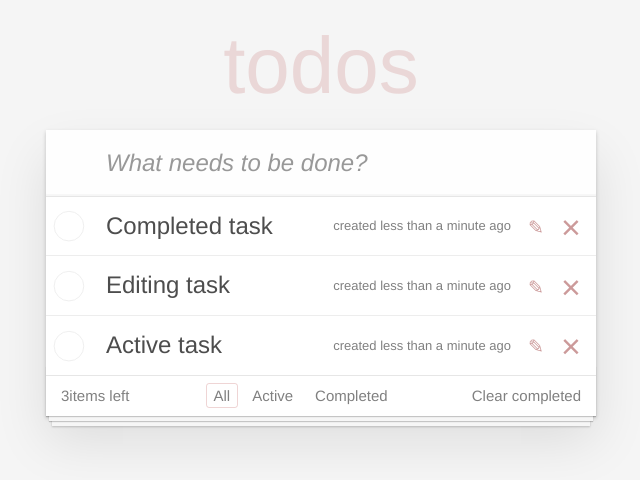
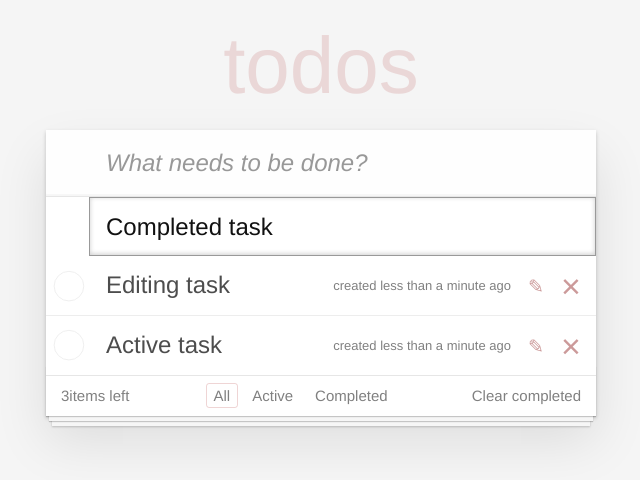
Before and after one commit to seva123321/todoList, a React (Vite) app: page / in a window 1280 px wide. Both pictures are taken after a click on the button 855 px from the left and 227 px from the top of the page. Shown: the top 480 px of the page, without its empty margins (319-959 px from the left). Built offline with nearby package versions, Linux system fonts and the light colour scheme.

Commit message:
add ability edit task name

```diff
--- a/src/UI/Input/Input.jsx
+++ b/src/UI/Input/Input.jsx
@@ -2,7 +2,7 @@ import PropTypes from 'prop-types'
 import './Input.css'
 
 function Input({ id, className = '', ...attrs }) {
-  return <input name={id} className={className} {...attrs} />
+  return <input id={id} className={className} {...attrs} />
 }
 
 Input.propTypes = {
--- a/src/components/App/App.jsx
+++ b/src/components/App/App.jsx
@@ -44,6 +44,7 @@ function reducer(todoData, action) {
     }
 
     case 'toggle_done': {
+      // changeArrayValues(todoData, action.id, {completed: !oldItem.completed})
       const index = todoData.findIndex((item) => item.id === action.id)
       const oldItem = todoData[index]
       const newItem = { ...oldItem, completed: !oldItem.completed }
@@ -59,6 +60,18 @@ function reducer(todoData, action) {
       return todoData.filter((el) => el.id !== action.id)
     }
 
+    case 'edited': {
+      const index = todoData.findIndex((item) => item.id === action.id)
+      const oldItem = todoData[index]
+      const newItem = { ...oldItem, description: action.description }
+
+      return [
+        ...todoData.slice(0, index),
+        newItem,
+        ...todoData.slice(index + 1),
+      ]
+    }
+
     case 'all_deleted': {
       return []
     }
@@ -68,12 +81,9 @@ function reducer(todoData, action) {
     }
   }
 }
-
 function App() {
   const [todoData, dispatch] = useReducer(reducer, tasks)
-  const [maxId, setMaxId] = useState(
-    [...tasks].sort((a, b) => a.id - b.id).at(-1).id
-  ) // useState(3)
+  const [maxId, setMaxId] = useState(Math.max(...tasks.map((task) => task.id)))
   const [filter, setFilter] = useState('all')
 
   const handleAddItem = (label) => {
@@ -89,6 +99,14 @@ function App() {
     dispatch({
       type: 'deleted',
       id,
+    })
+  }
+
+  const handleEditItem = (id, description) => {
+    dispatch({
+      type: 'edited',
+      id,
+      description,
     })
   }
 
@@ -132,6 +150,7 @@ function App() {
           todos={filteredTasks()}
           onDeleteItem={handleDeleteItem}
           onToggleDone={handleToggleDone}
+          onEditItem={handleEditItem}
         />
         <Footer
           todoCount={todoCount}
--- a/src/components/NewTaskForm/NewTaskForm.jsx
+++ b/src/components/NewTaskForm/NewTaskForm.jsx
@@ -23,6 +23,7 @@ function NewTaskForm({ onAddItem }) {
       <h1>todos</h1>
       <form onSubmit={handleSubmit}>
         <Input
+          id="new-todo"
           className="new-todo"
           placeholder="What needs to be done?"
           autoFocus
--- a/src/components/Task/Task.jsx
+++ b/src/components/Task/Task.jsx
@@ -12,30 +12,33 @@ function Task({
   checked = false,
   onDeleteItem = () => {},
   onToggleDone = () => {},
+  onEditItem = () => {},
 }) {
   const [timeAgo, setTimeAgo] = useState(formatDistanceToNow(new Date(created)))
   useEffect(() => {
     const idInterval = setInterval(() => {
       setTimeAgo(formatDistanceToNow(new Date(created)))
-    }, 10000)
+    }, 30_000)
 
     return () => clearInterval(idInterval)
   }, [created])
 
+  const inputId = description.slice(0, 5) + Math.random().toFixed(3)
+
   return (
     <div className="view">
       <Input
+        id={inputId}
         className="toggle"
         type="checkbox"
         onChange={onToggleDone}
         checked={checked}
-        id="complitedCheck"
       />
-      <label htmlFor="complitedCheck">
+      <label htmlFor={inputId}>
         <span className="description">{description}</span>
         <span className="created">{`created ${timeAgo} ago`}</span>
       </label>
-      <Button className="icon icon-edit" />
+      <Button className="icon icon-edit" onClick={onEditItem} />
       <Button className="icon icon-destroy" onClick={onDeleteItem} />
     </div>
   )
--- a/src/components/TaskList/TaskList.jsx
+++ b/src/components/TaskList/TaskList.jsx
@@ -1,28 +1,64 @@
+import { useState } from 'react'
 import './TaskList.css'
 import PropTypes from 'prop-types'
 
 import Task from '../Task/Task'
+import Input from '../../UI/Input/Input'
 
 function TaskList({
   todos = [],
   onDeleteItem = () => {},
+  onEditItem = () => {},
   onToggleDone = () => {},
 }) {
+  const [isEdit, setIsEdit] = useState({ edit: false, idEdit: null })
+  const [label, setLabel] = useState('')
+
+  const handleLabelChange = (e) => {
+    setLabel(e.target.value)
+  }
+
+  const handleEdit = (id, description) => {
+    setIsEdit((prev) => ({ idEdit: id, edit: !prev.edit }))
+    setLabel(description)
+  }
+
+  const handleSubmit = (e) => {
+    e.preventDefault()
+    onEditItem(isEdit.idEdit, label)
+    setIsEdit((prev) => ({ ...prev, edit: !prev.edit }))
+  }
+
   const elements = todos.map((item) => {
-    const { id, completed, created, ...itemProps } = item
+    const { id, completed, created, description, ...itemProps } = item
 
-    const className = completed ? 'completed' : undefined
+    const className = completed ? 'completed' : ''
 
     return (
-      <li key={id} className={className}>
+      <li
+        key={id}
+        className={isEdit.edit && isEdit.idEdit === id ? 'editing' : className}
+      >
         <Task
           {...itemProps}
           id={id}
           created={created}
           checked={completed}
+          description={description}
           onDeleteItem={() => onDeleteItem(id)}
           onToggleDone={() => onToggleDone(id)}
+          onEditItem={() => handleEdit(id, description)}
         />
+        {isEdit.edit && isEdit.idEdit === id && (
+          <form onSubmit={handleSubmit}>
+            <Input
+              type="text"
+              className="edit"
+              onChange={handleLabelChange}
+              value={label}
+            />
+          </form>
+        )}
       </li>
     )
   })
@@ -39,6 +75,7 @@ TaskList.propTypes = {
     })
   ),
   onDeleteItem: PropTypes.func,
+  onEditItem: PropTypes.func,
   onToggleDone: PropTypes.func,
 }
 
```
Also changed, not shown: .eslintrc.json, 1 other file (tests, documents, lock files or other folders).
